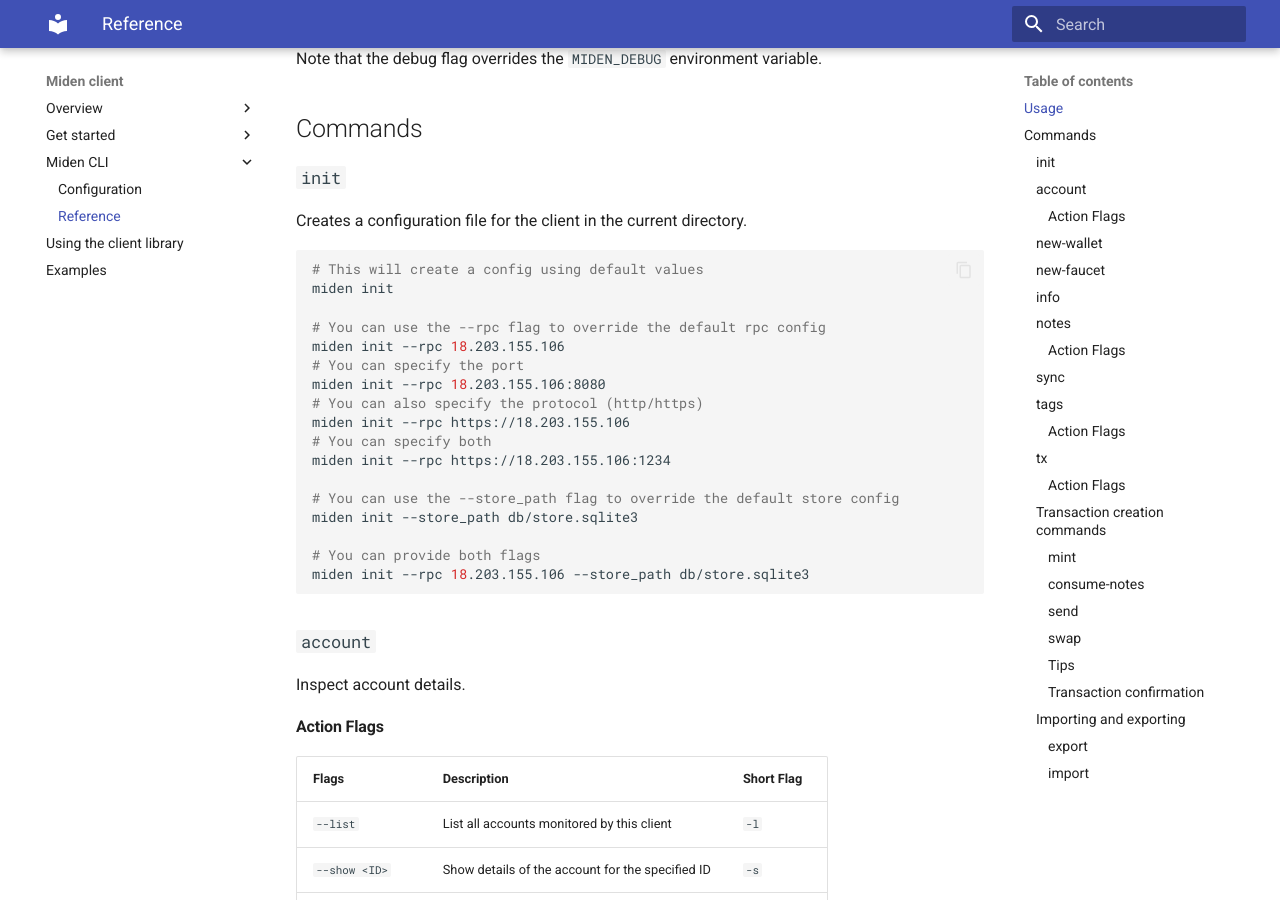
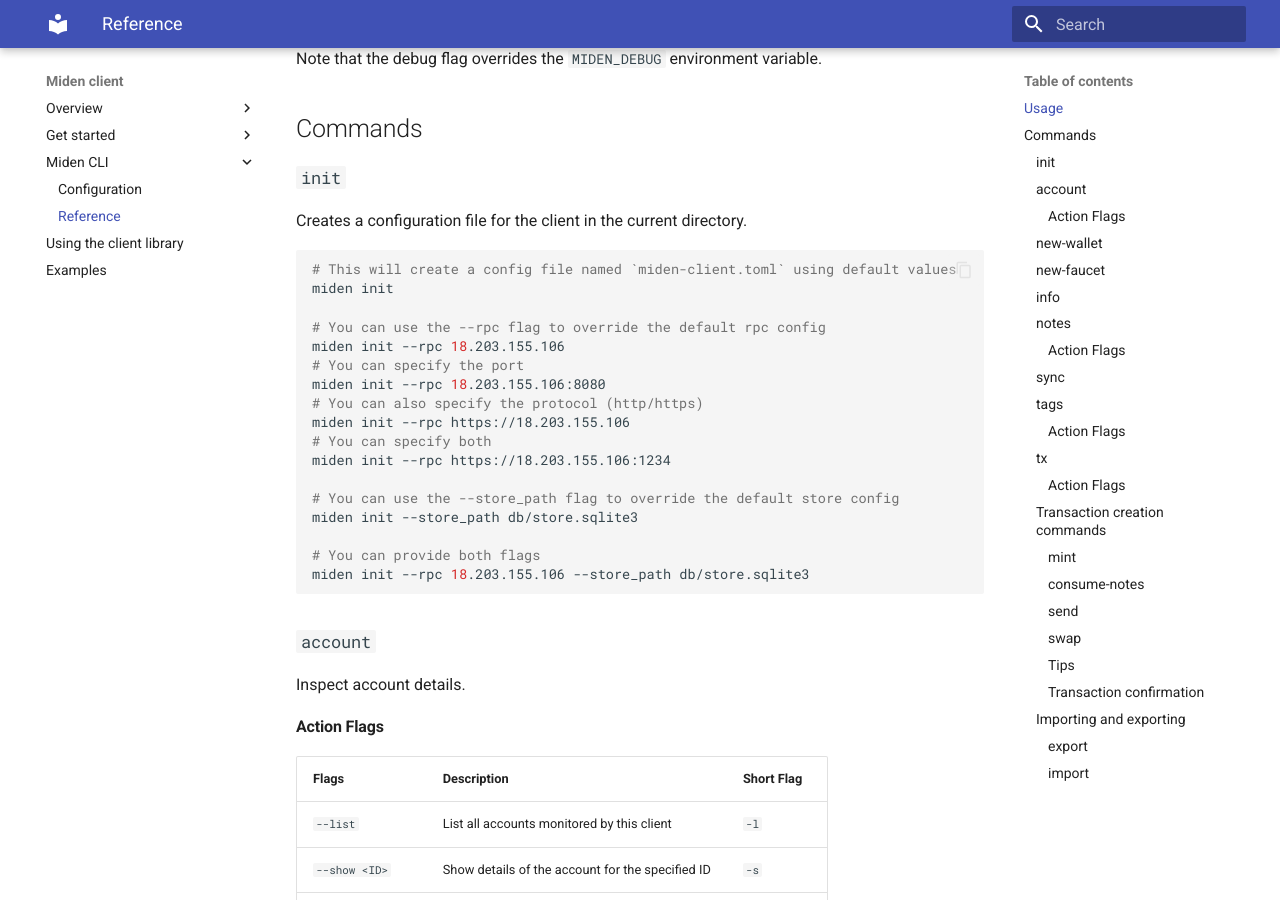
Before and after one commit to 0xPolygonMiden/miden-client, an MkDocs documentation site: the page built from docs/cli-reference.md, in a window 1280 px wide and 900 px high, scrolled down 575 px. Built offline with MkDocs 1.6.1 and Material for MkDocs 9.7.7, drawn with Linux system fonts in a browser that asks for light colours.

Commit message:
add reference to the newly built miden-client.toml file

````diff
--- a/docs/cli-reference.md
+++ b/docs/cli-reference.md
@@ -30,7 +30,7 @@ Note that the debug flag overrides the `MIDEN_DEBUG` environment variable.
 Creates a configuration file for the client in the current directory.
 
 ```sh
-# This will create a config using default values
+# This will create a config file named `miden-client.toml` using default values
 miden init
 
 # You can use the --rpc flag to override the default rpc config
````
